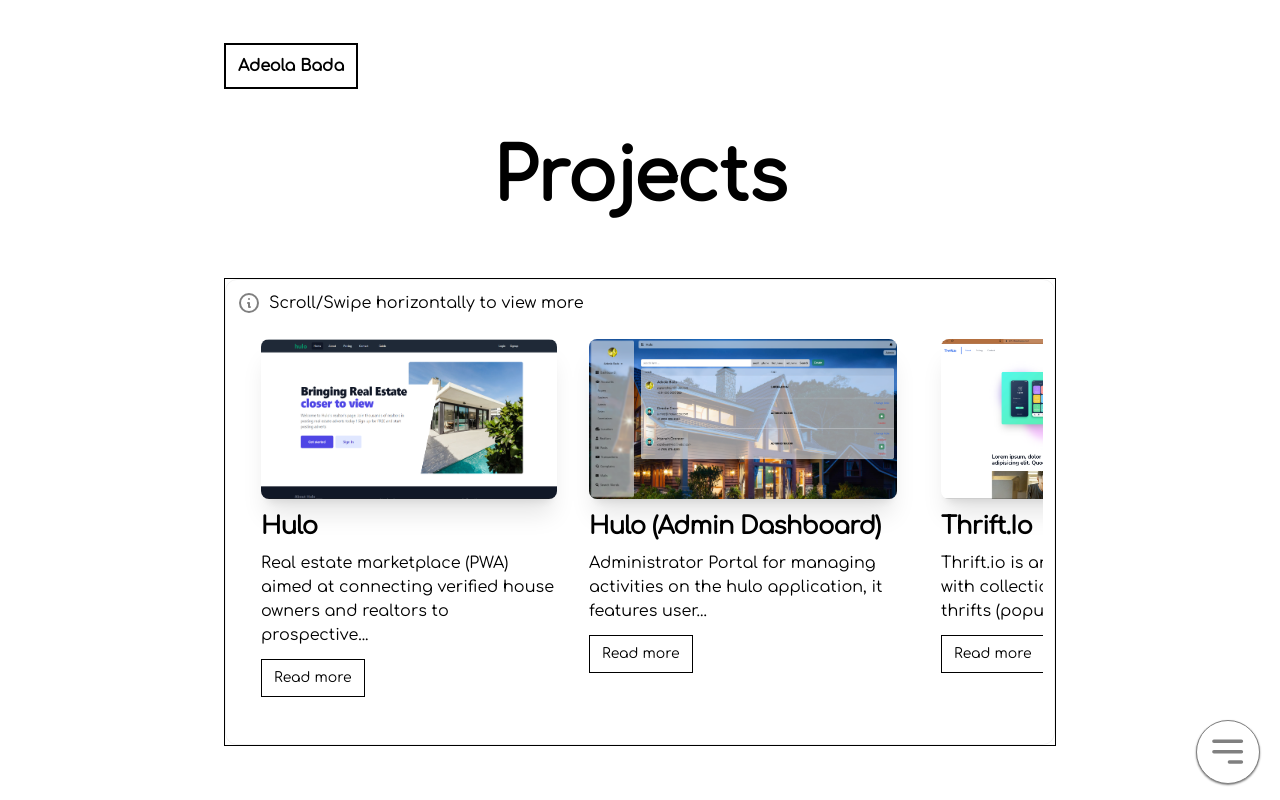
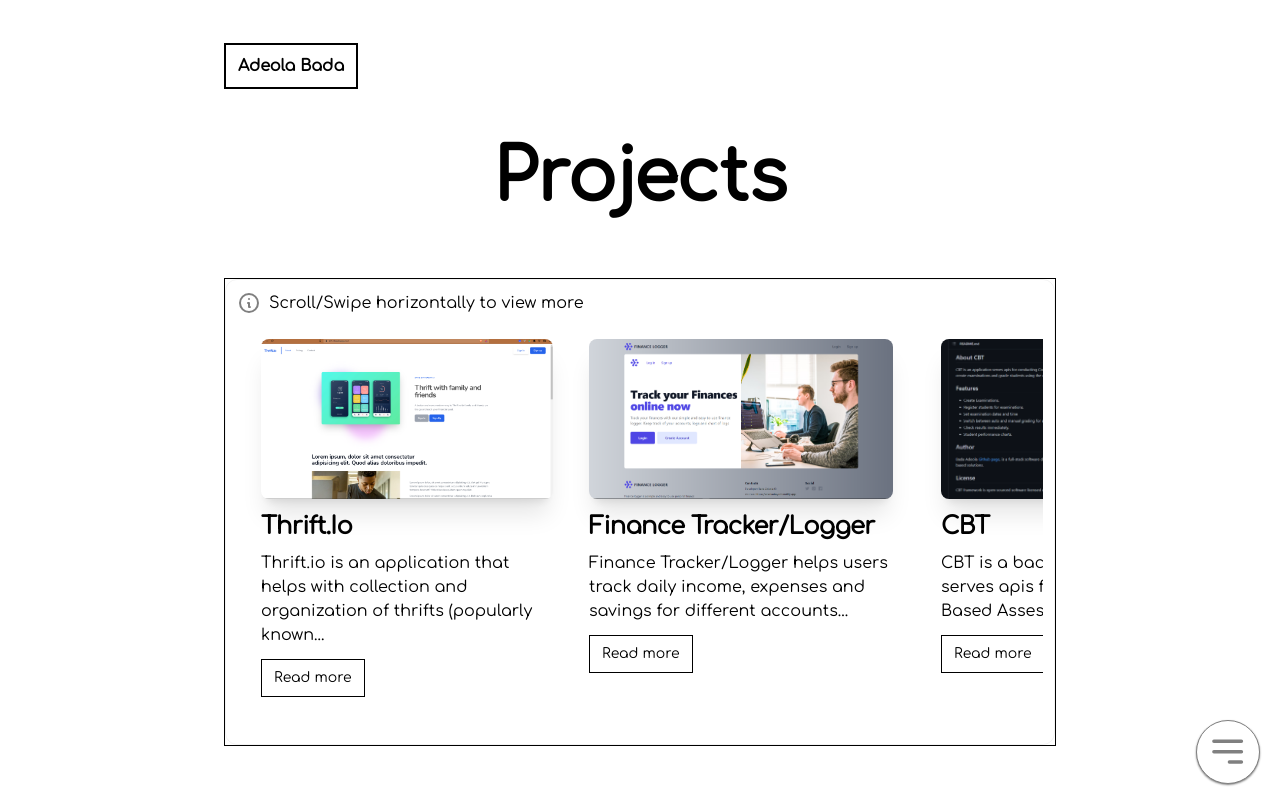
Before and after one commit to codeDeeAi/portfolio-in-vue3-ts, a Vue app: page /projects in a window 1280 px wide. Built offline with nearby package versions, Linux system fonts and the light colour scheme.

Commit message:
moved hulo projects

```diff
--- a/src/data/projects.ts
+++ b/src/data/projects.ts
@@ -1,18 +1,6 @@
 
 
 const projects = [
-    {
-        id: 3,
-        title: "Hulo",
-        languages: ["PWA", "JavaScript", "Vue Js", "Nuxt Js", "Php", "Laravel", "SQL", "AWS S3", "Node JS", "Express JS", "Redis", "Pusher", "REST"],
-        image: "hulo.png",
-    },
-    {
-        id: 5,
-        title: "Hulo (Admin Dashboard)",
-        languages: ["JavaScript", "Vue Js", "TypeScript", "AWS S3", "Pusher", "APIs"],
-        image: "hulo-admin.png",
-    },
     {
         id: 1,
         title: "Thrift.io",
@@ -35,6 +23,19 @@
         languages: ["Laravel", "PHP", "REST"],
         image: "cbt.png",
         git: "https://github.com/codeDeeAi/CBT_be_apis",
+    },
+
+    {
+        id: 3,
+        title: "Hulo",
+        languages: ["PWA", "JavaScript", "Vue Js", "Nuxt Js", "Php", "Laravel", "SQL", "AWS S3", "Node JS", "Express JS", "Redis", "Pusher", "REST"],
+        image: "hulo.png",
+    },
+    {
+        id: 5,
+        title: "Hulo (Admin Dashboard)",
+        languages: ["JavaScript", "Vue Js", "TypeScript", "AWS S3", "Pusher", "APIs"],
+        image: "hulo-admin.png",
     },
     {
         id: 4,
```
